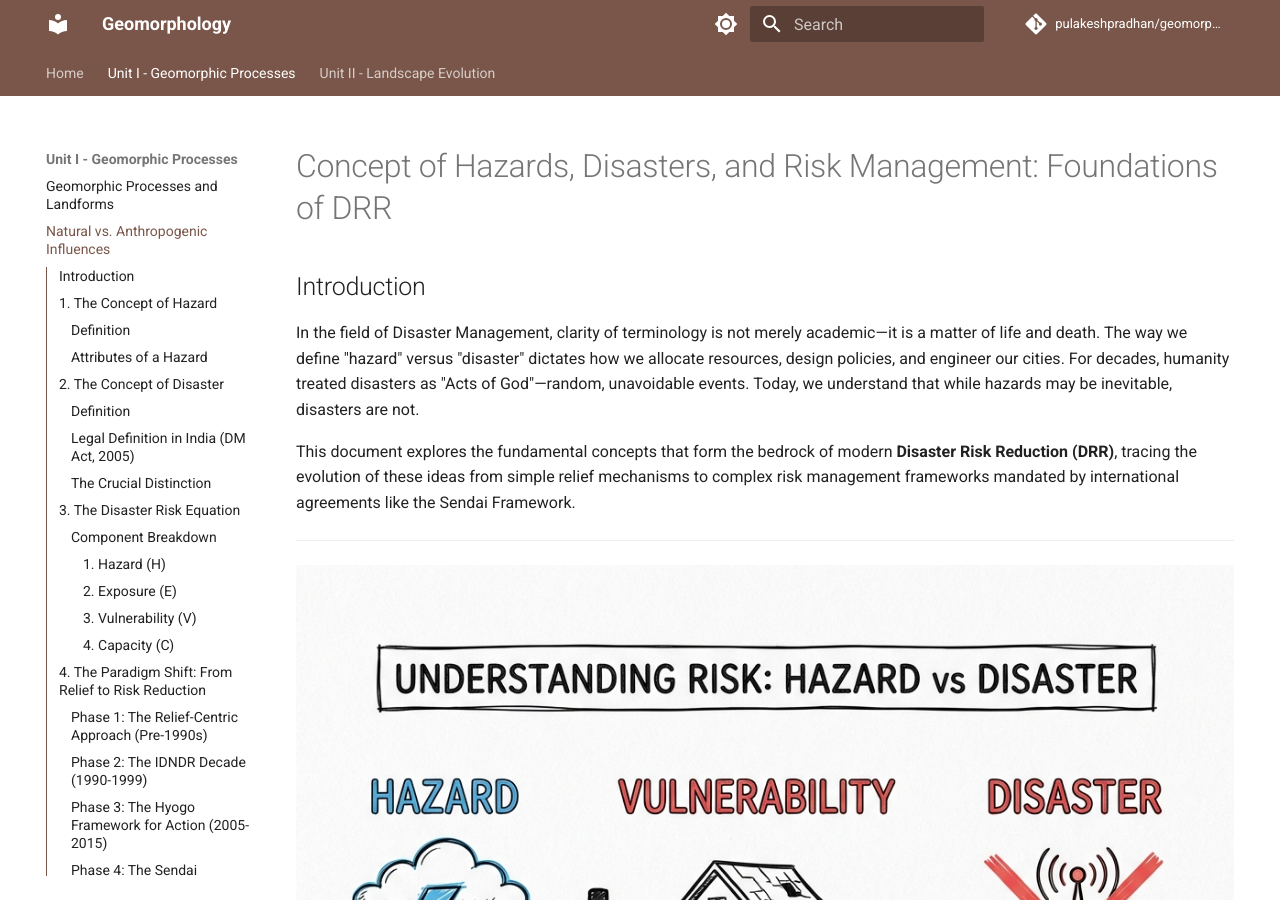
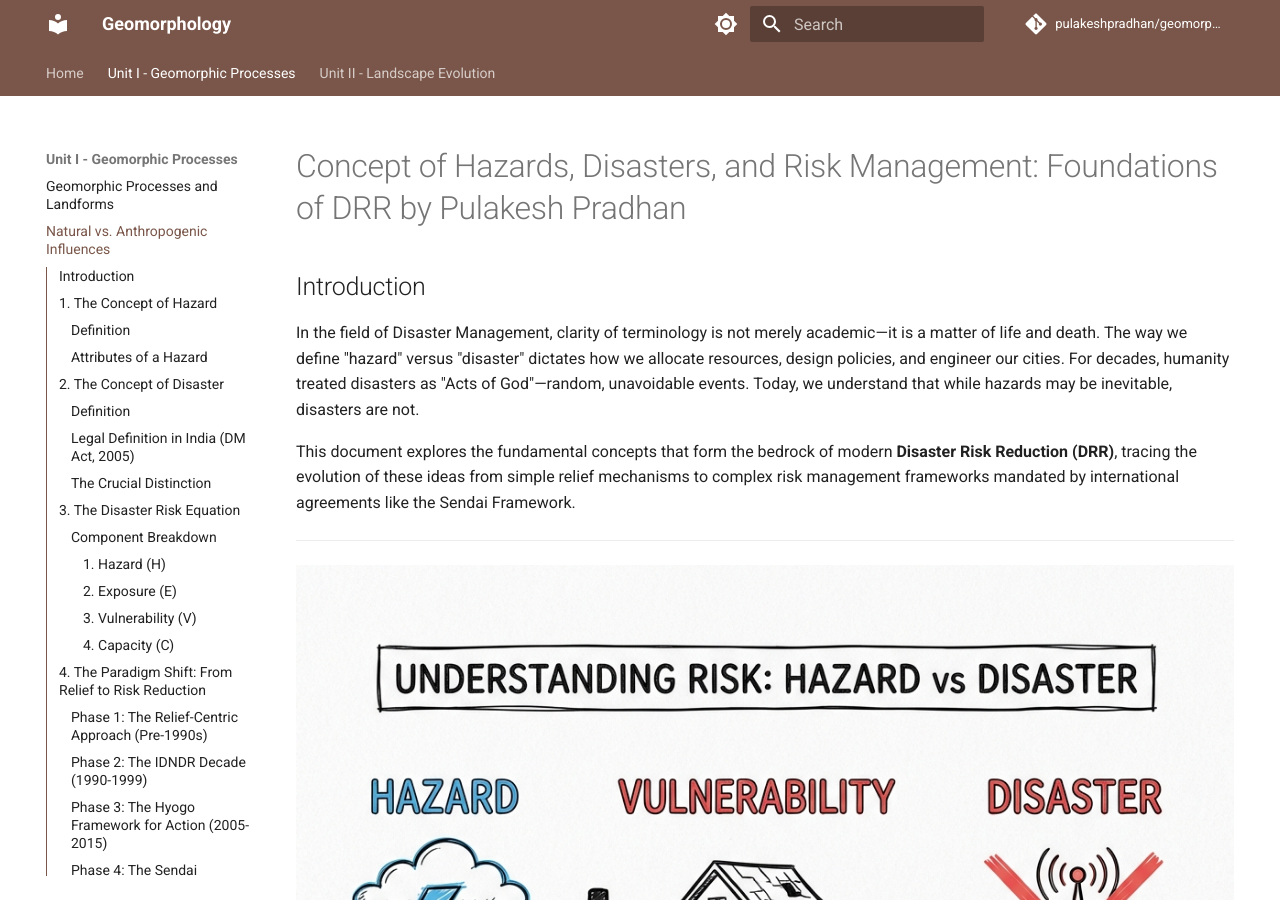
Before and after one commit to pulakeshpradhan/geomorphology, an MkDocs documentation site: the page built from docs/unit-1/concept-hazards-disasters.md, in a window 1280 px wide and 900 px high. Built offline with MkDocs 1.6.1 and Material for MkDocs 9.7.7, drawn with Linux system fonts in a browser that asks for light colours; comment, search, counter and statistics services are not loaded.

Commit message:
Update concept-hazards-disasters.md

```diff
--- a/docs/unit-1/concept-hazards-disasters.md
+++ b/docs/unit-1/concept-hazards-disasters.md
@@ -1,4 +1,4 @@
-# Concept of Hazards, Disasters, and Risk Management: Foundations of DRR
+# Concept of Hazards, Disasters, and Risk Management: Foundations of DRR by Pulakesh Pradhan
 
 ## Introduction
 
```
